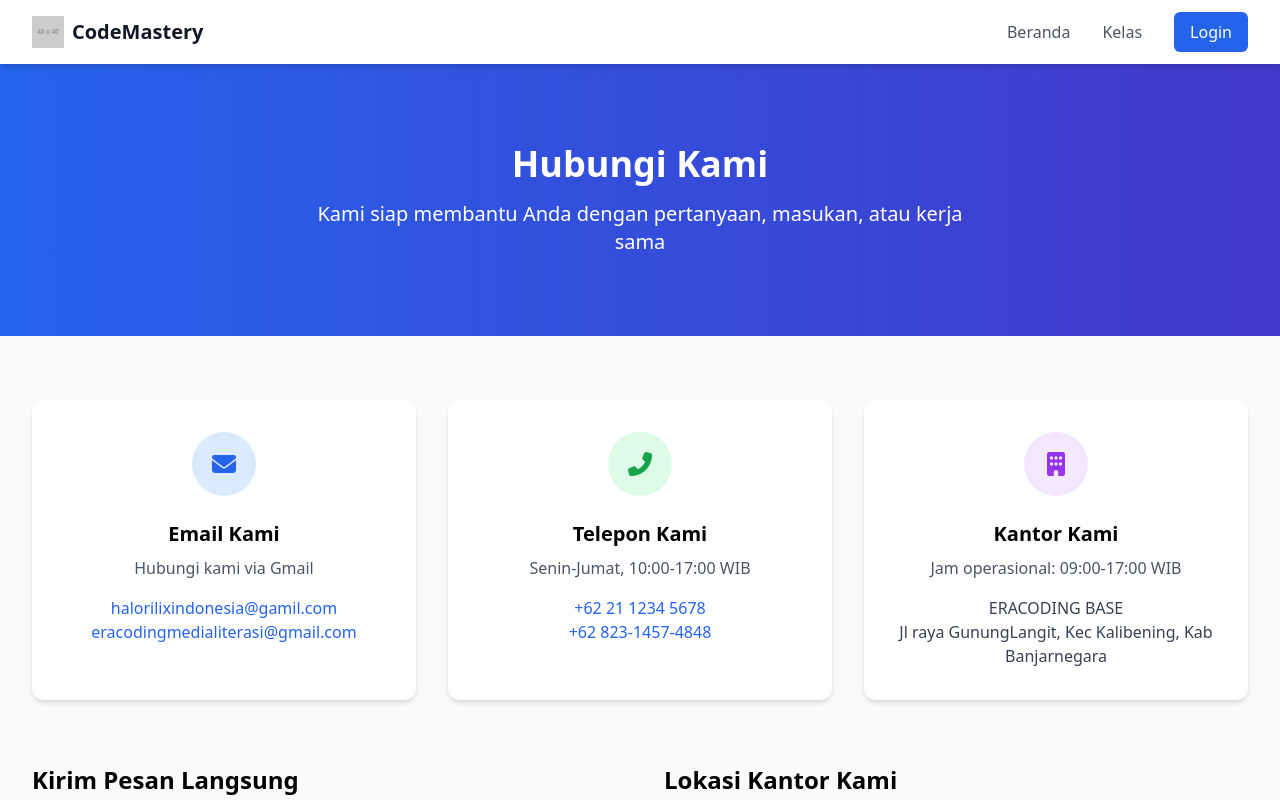
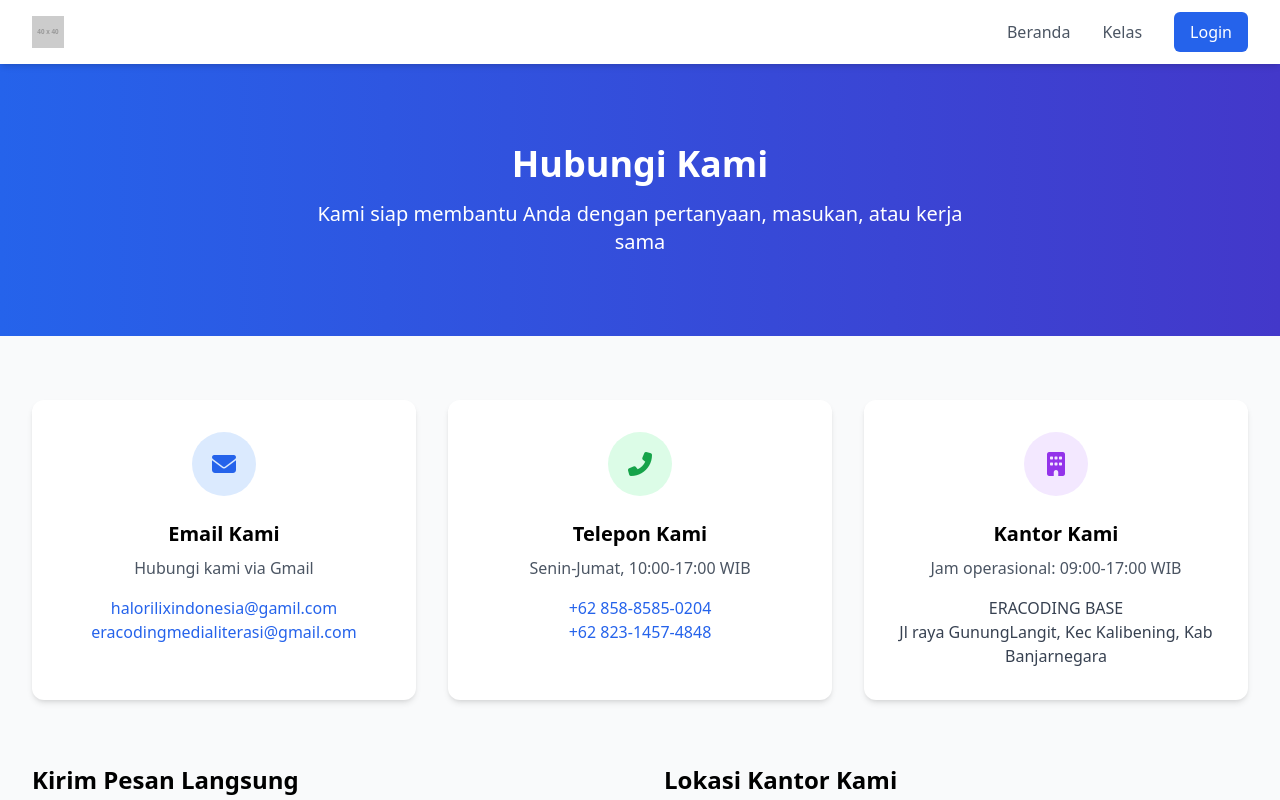
Before and after one commit to quootaflash/kontak, a plain HTML site: page index.html in a window 1280 px wide. Shown: the top 800 px of the page. Drawn offline with nearby package versions, Linux system fonts and the light colour scheme; placeholder pictures from the web are drawn by us.

Commit message:
Update index.html

```diff
--- a/index.html
+++ b/index.html
@@ -35,7 +35,7 @@
                 <div class="flex items-center">
                     <div class="flex-shrink-0 flex items-center">
                         <img src="https://placehold.co/40x40" alt="Logo CodeMastery" class="h-8 w-auto">
-                        <span class="ml-2 text-xl font-bold text-gray-900">CodeMastery</span>
+                        <span class="ml-2 text-xl font-bold text-gray-900"></span>
                     </div>
                 </div>
                 <div class="hidden md:flex items-center space-x-8">
@@ -80,8 +80,8 @@ halorilixindonesia@gamil.com" class="text-blue-600 font-medium text-center block
                 </div>
                 <h3 class="text-xl font-bold text-center mb-2">Telepon Kami</h3>
                 <p class="text-gray-600 text-center mb-4">Senin-Jumat, 10:00-17:00 WIB</p>
-                <a href="tel:+6 858-8585-0204" class="text-blue-600 font-medium text-center block hover:underline">+62 21 1234 5678</a>
-                <a href="tel:+62 858-8585-0204" class="text-blue-600 font-medium text-center block hover:underline">+62 823-1457-4848</a>
+                <a href="tel:+62 858-8585-0204" class="text-blue-600 font-medium text-center block hover:underline">+62 858-8585-0204</a>
+                <a href="tel:+62 823-1457-4848" class="text-blue-600 font-medium text-center block hover:underline">+62 823-1457-4848</a>
             </div>
 
             <!-- Office Card -->
```
